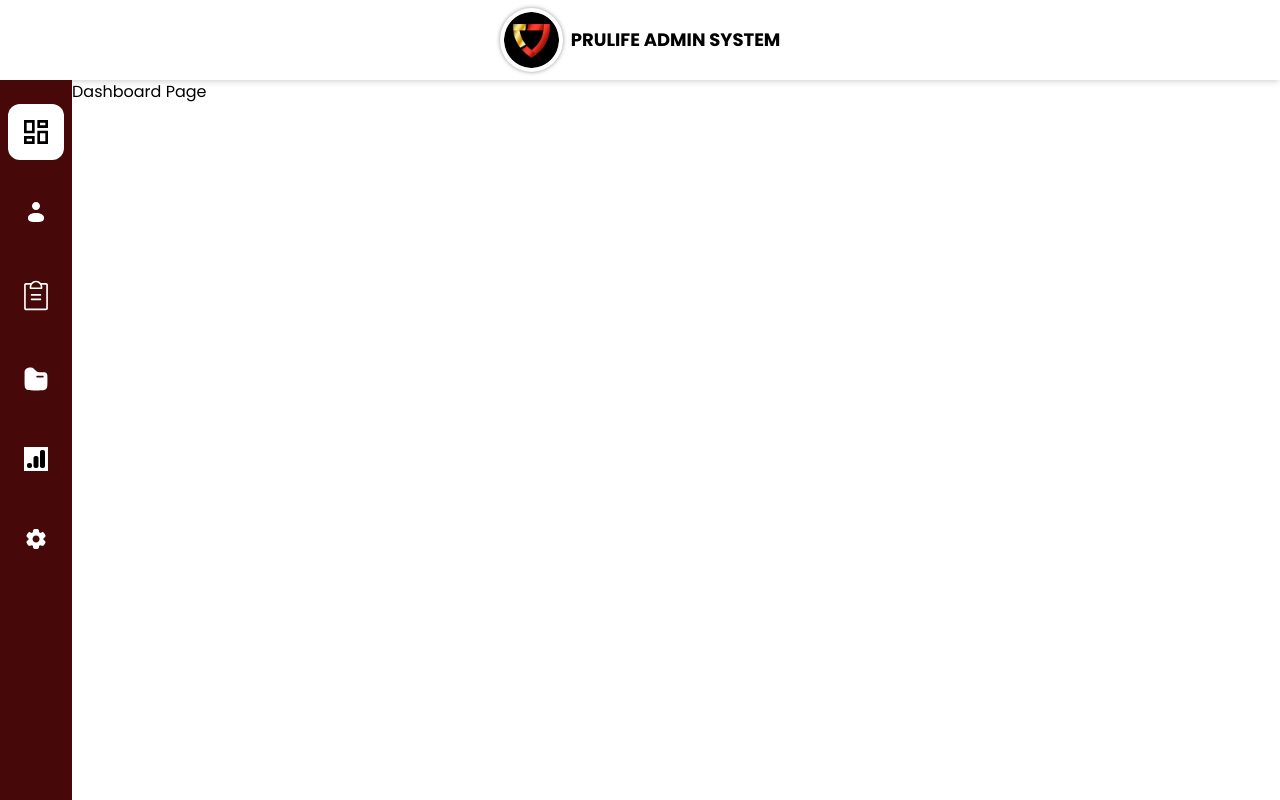
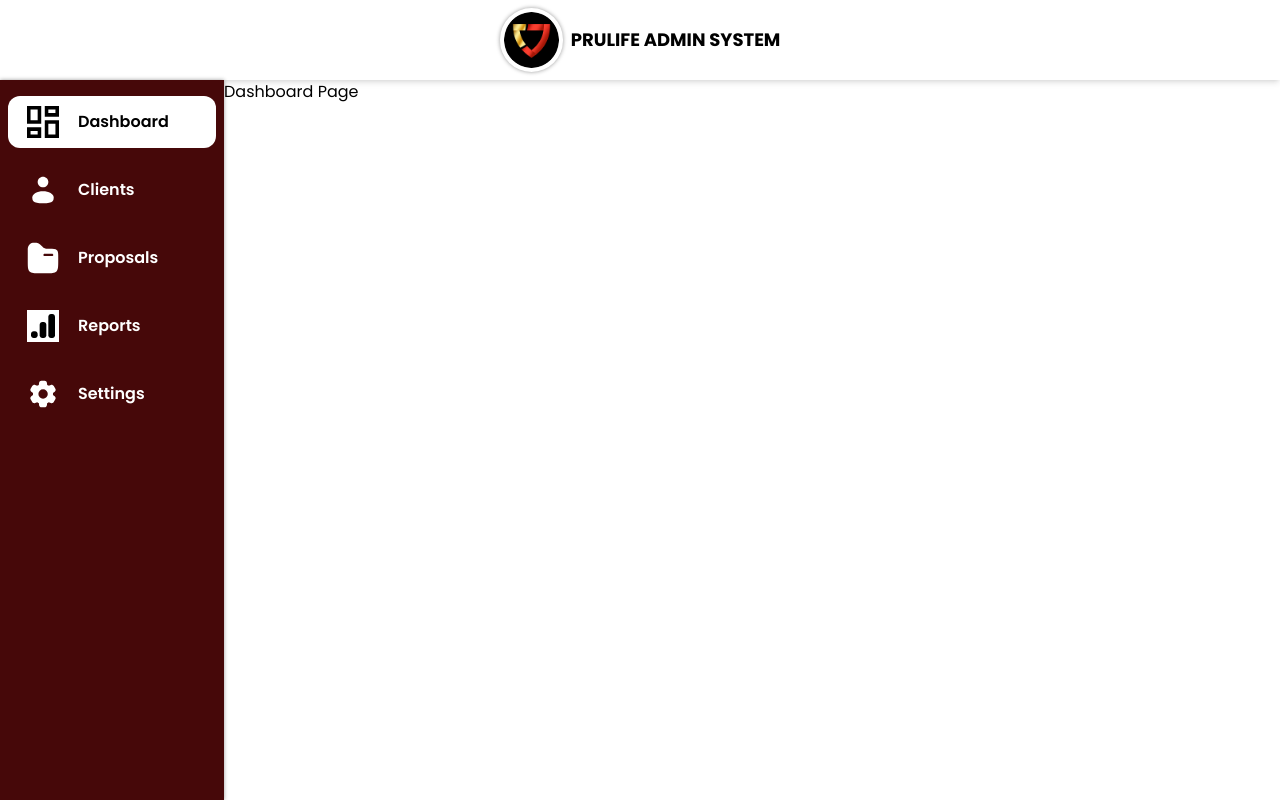
Before and after one commit to kurtrockx/PruLife_DESKTOP, a React (Vite) app: page /dashboard in a window 1280 px wide. Built offline with nearby package versions, Linux system fonts and the light colour scheme; a web font is replaced by a local one.

Commit message:
added the description on the sidebar

```diff
--- a/src/components/Sidebar.jsx
+++ b/src/components/Sidebar.jsx
@@ -1,6 +1,5 @@
 import { NavLink } from "react-router-dom";
 import dashboardIcon from "../assets/dashboardIcon.svg";
-import policiesIcon from "../assets/policiesIcon.svg";
 import proposalsIcon from "../assets/proposalsIcon.svg";
 import reportsIcon from "../assets/reportsIcon.svg";
 import settingsIcon from "../assets/settingsIcon.svg";
@@ -9,26 +8,31 @@
 const pages = [
   { name: "Dashboard", icon: dashboardIcon },
   { name: "Clients", icon: clientsIcon },
-  { name: "Policies", icon: policiesIcon },
   { name: "Proposals", icon: proposalsIcon },
   { name: "Reports", icon: reportsIcon },
   { name: "Settings", icon: settingsIcon },
 ];
 
 export default function Sidebar() {
+  const textResponsive = "xl:text-base md:text-sm text-xs";
+  const logoResponsive = "2xl:h-10 lg:h-8 h-6";
+
   return (
-    <div className="sidebar z-100 flex max-w-[4.25em] flex-1 flex-col items-center gap-6 bg-red-950 px-2 py-6 lg:max-w-[4.5em] 2xl:max-w-[5em]">
+    <div className="sidebar z-20 flex max-w-[12em] flex-1 flex-col items-center gap-6 bg-red-950 px-2 py-4 shadow-[0_0_.25rem] shadow-black/40 lg:max-w-[14em] lg:gap-4 2xl:max-w-[16em]">
       {pages.map((p) => (
         <NavLink
           key={p.name}
-          className="group relative flex aspect-square w-full items-center justify-center rounded-xl p-4 hover:bg-white/20"
+          className="group relative flex w-full items-center justify-center rounded-xl px-2 py-1 hover:bg-white/20 lg:px-px lg:py-2.5"
           to={p.name.toLowerCase()}
         >
           <img
             src={p.icon}
             alt={p.name}
-            className="cursor-pointer duration-150 group-hover:-translate-y-0.5"
+            className={`aspect-square flex-1 cursor-pointer duration-150 group-hover:-translate-y-0.5 ${logoResponsive}`}
           />
+          <p className={`flex-2 px-px font-semibold text-white ${textResponsive}`}>
+            {p.name}
+          </p>
         </NavLink>
       ))}
     </div>
--- a/src/index.css
+++ b/src/index.css
@@ -12,9 +12,13 @@
 
 .sidebar .active {
   border-radius: 0.75rem;
+  overflow: hidden;
   background: white;
-  overflow: hidden;
 }
+.sidebar .active p {
+  color: black;
+}
+
 .sidebar .active img {
   filter: invert();
   background: transparent;
--- a/src/main.jsx
+++ b/src/main.jsx
@@ -10,7 +10,6 @@
 import DashboardPage from "./pages/Dashboard/DashboardPage.jsx";
 import ClientListPage from "./pages/Clients/ClientListPage.jsx";
 import ClientMainPage from "./pages/Clients/ClientMainPage.jsx";
-import PoliciesPage from "./pages/Policies/PoliciesPage.jsx";
 import ProposalsPage from "./pages/Proposals/ProposalsPage.jsx";
 import ReportsPage from "./pages/Reports/ReportsPage.jsx";
 import SettingsPage from "./pages/Settings/SettingsPage.jsx";
@@ -53,10 +52,6 @@
         ],
       },
       {
-        path: "policies",
-        element: <PoliciesPage />,
-      },
-      {
         path: "proposals",
         element: <ProposalsPage />,
       },
--- a/src/pages/Policies/PoliciesPage.jsx
+++ /dev/null
@@ -1,3 +0,0 @@
-export default function PoliciesPage() {
-  return <div>Policies Page</div>;
-}
```
Also changed, not shown: src/assets/policiesIcon.svg (deleted).
